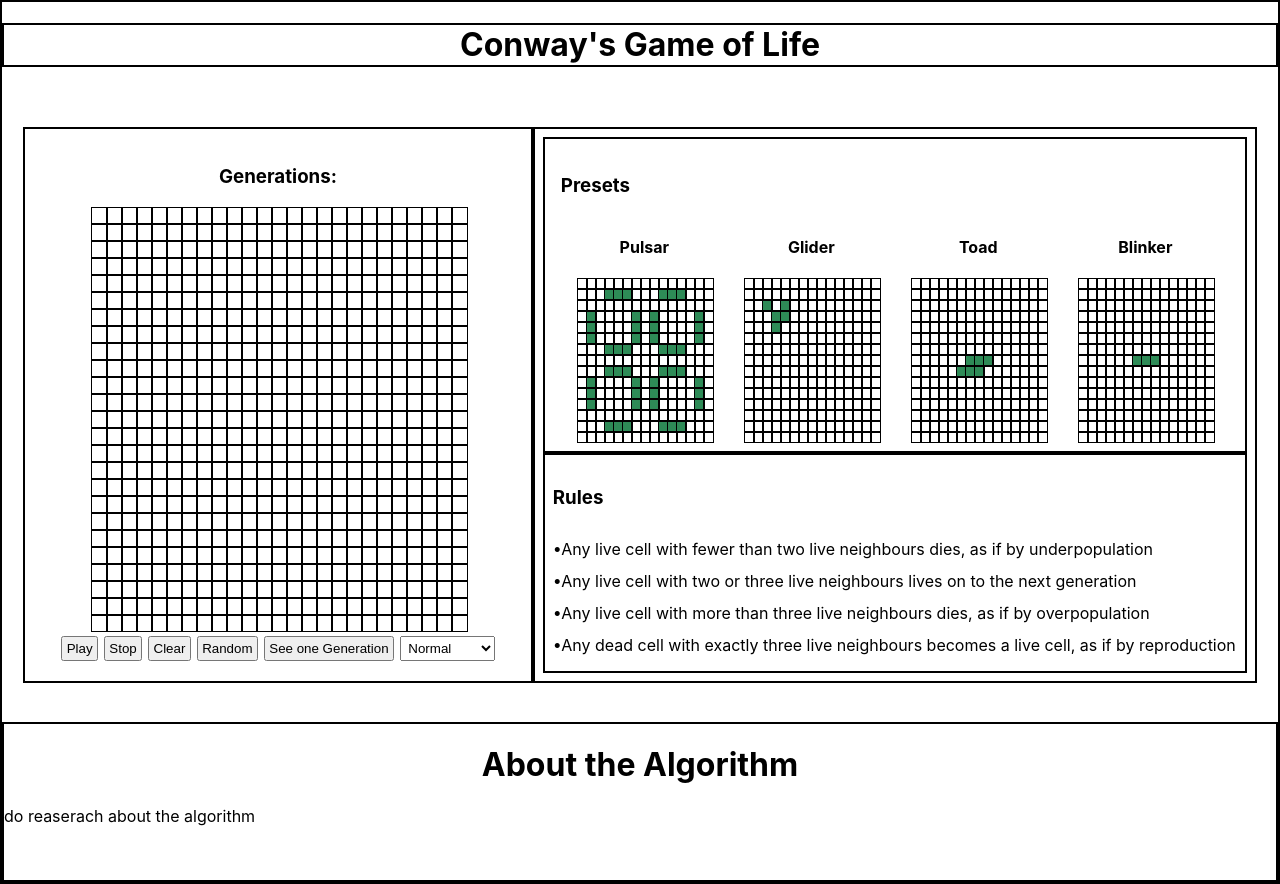
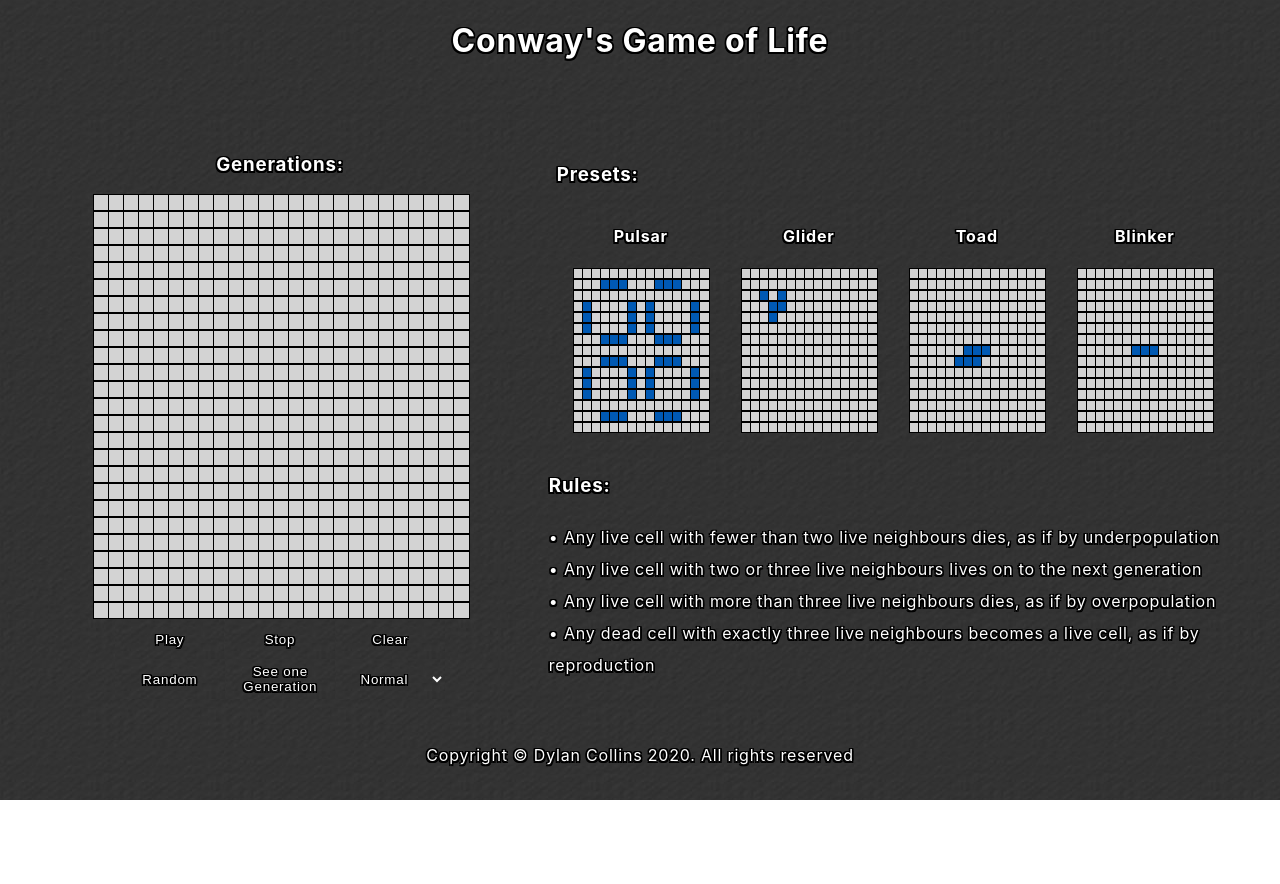
Before and after one commit to dylan17th/Conway_game_of_life, a React (Create React App) app in the folder game-of-life/: page / in a window 1280 px wide. After the commit the page ends 800 px from the top, so only its background shows below. Built offline with nearby package versions, Linux system fonts and the light colour scheme.

Commit message:
finished MVP for the project

```diff
--- a/game-of-life/src/App.css
+++ b/game-of-life/src/App.css
@@ -1,24 +1,21 @@
 .main-component{
   display: flex;
   flex-wrap: wrap;
-  border: black solid 2px;
   justify-content: center;
-  height: 110vh;
+  height: 100vh;
 }
 
 .title-for-page{
   width: 100vw;
   text-align: center;
-  border: black solid 2px;
   height: 5vh;
 }
 
 /* this is all the CSS for the grid components */
 .grid-components{
   width: 37vw;
-  border: black solid 2px;
   padding: 1rem;
-  height: 65vh;
+  height: 70vh;
   display: flex;
   flex-direction: column;
   align-items: center;
@@ -35,19 +32,18 @@
   height: 15px;
 }
 
+
 /* this is all the CSS for the presets components */
 .presets-components{
   width: 55vw;
-  border: black solid 2px;
   padding: .5rem;
-  height: 67vh;
+  height: 72vh;
   display: flex;
   flex-direction: column;
   justify-content: space-evenly;
 }
 
 .presets-div{
-  border:black solid 2px;
   height: 35vh;
   padding: 1rem
 }
@@ -68,32 +64,64 @@
 
 /* this is all the CSS for the rules components */
 .rules-components{
-  border: black solid 2px;
   padding: .5rem;
   height: 30vh;
   line-height: 2rem;
 }
 
 
-/* this is all the css for the about algorithm component*/
-
-.about-div{
-  border:black solid 2px;
-  width: 100vw;
-}
-
-.about-title{
-  text-align: center;
-}
-
 /*this section is all the styling for the buttons*/
 
 .buttons-div{
   display: flex;
+  flex-direction: column;
   justify-content: space-evenly;
+  width: 70%;
+}
+
+.main-buttons{
+  display: flex;
+  width: 100%;
+  justify-content: space-evenly;
+  align-items: center;
 }
 
 .button{
-  padding: .2rem;
-  margin: .2rem;
+  width: 33%;
+  height: 5vh;
+  text-align: center;
+  border: none;
+  background-image: url('./images/new-background.png');
+  text-shadow: -1.5px -1.5px 0 #000, 1.5px 1.5px 0 #000, 0 -1.5px 0 #000,
+  0 1.5px 0 #000, 1.5px -1.5px 0 #000, -1.5px 1.5px 0 #000, 1.5px 0 0 #000,
+  -1.5px 0 0 #000;
+  color: white;
+  letter-spacing: .05rem;
+  outline: none;
 }
+
+.button:hover{
+  background: black;
+}
+
+.button-select{
+  width: 8.5vw;
+  height: 5vh;
+  background-image: url('./images/new-background.png');
+  text-shadow: -1.5px -1.5px 0 #000, 1.5px 1.5px 0 #000, 0 -1.5px 0 #000,
+  0 1.5px 0 #000, 1.5px -1.5px 0 #000, -1.5px 1.5px 0 #000, 1.5px 0 0 #000,
+  -1.5px 0 0 #000;
+  color: white;
+  letter-spacing: .05rem;
+  border: none;
+  text-align-last:center;
+}
+
+.button-select:hover{
+  background: black;
+}
+
+.button:active,
+.button:focus {
+    border:0.1em solid #0059b3;
+ }
--- a/game-of-life/src/App.js
+++ b/game-of-life/src/App.js
@@ -5,7 +5,7 @@ import './App.css';
 function App() {
   return (
     <>
-      <Main/>
+      <Main />
     </>
   );
 }
--- a/game-of-life/src/components/About_Algorithm.js
+++ /dev/null
@@ -1,12 +0,0 @@
-import React from "react";
-
-const About = () =>{
-    return(
-        <div className="about-div">
-            <h1 className="about-title">About the Algorithm</h1>
-            <p>do reaserach about the algorithm</p>
-        </div>
-    )
-}
-
-export default About;
--- a/game-of-life/src/components/Grid/Buttons.js
+++ b/game-of-life/src/components/Grid/Buttons.js
@@ -29,15 +29,18 @@ const Buttons = props => {
 
     return (
         <div className="buttons-div">
-            <button
+            <div className="main-buttons">
+                <button className="button"
                     onClick={() => {
                         props.setClickable(!props.clickable);
                         props.isRunning.current = false;
                         props.runGame();
                     }}
                     className="button">Play</button>
-            <button onClick={() => props.setClickable(true)} className="button">Stop</button>
+                <button className="button" onClick={() => props.setClickable(true)} className="button">Stop</button>
                 <button className="button" onClick={clearingTheGid}>Clear</button>
+            </div>
+            <div className="main-buttons">
                 <button className="button" onClick={randomGid}>Random</button>
                 <button className="button" onClick={() => {
                     if (props.clickable === true) {
@@ -46,13 +49,15 @@ const Buttons = props => {
                     }
                 }}>{props.oneGeneration === true ? " See all generations" : "See one Generation"}</button>
                 <label>
-                <select className="button" defaultValue={props.speed.value} onChange={handleSelect}>
+                    <select className="button-select" defaultValue={props.speed.value} onChange={handleSelect}>
                         <option value={1500}>Slow</option>
                         <option value={1000}>Normal</option>
                         <option value={500}>Fast</option>
                         <option value={200}>Super Fast</option>
                     </select>
                 </label>
+
+            </div>
         </div>
     )
 }
--- a/game-of-life/src/components/Grid/index.js
+++ b/game-of-life/src/components/Grid/index.js
@@ -21,32 +21,32 @@ const Grid = props => {
     const indexPointsNeeded = [[0, 1], [0, -1], [1, -1], [-1, 1], [1, 1], [-1, -1], [1, 0], [-1, 0]]
     const [numberOfGenerations, setNumberOfGenerations] = useState(0)
 
-     useEffect(()=>{
-        if (props.clickedOnPulsar){
+    useEffect(() => {
+        if (props.clickedOnPulsar) {
             props.setClickedOnPulsar(false)
             setMyGrid(prevState => {
                 return handleMainPulsar(prevState)
             })
         }
-        if (props.clickedOnGlider){
+        if (props.clickedOnGlider) {
             props.setClickedOnGlider(false)
             setMyGrid(prevState => {
                 return handleMainGlider(prevState)
             })
         }
-        if (props.clickedOnBlinker){
+        if (props.clickedOnBlinker) {
             props.setClickedOnBlinker(false)
             setMyGrid(prevState => {
                 return handleMainBlinker(prevState)
             })
         }
-        if (props.clickedOnToad){
+        if (props.clickedOnToad) {
             props.setClickedOnToad(false)
             setMyGrid(prevState => {
                 return handleMainToad(prevState)
             })
         }
-     }, [props.clickedOnPulsar, props.clickedOnGlider, props.clickedOnBlinker, props.clickedOnToad]);
+    }, [props.clickedOnPulsar, props.clickedOnGlider, props.clickedOnBlinker, props.clickedOnToad]);
 
     function findNeighbors() {
         setMyGrid(prevState => {
@@ -92,7 +92,6 @@ const Grid = props => {
         setTimeout(runGame, mySpeed.current) //using recursion and am going to keep running the game every second
     }, [])
 
-    console.log(myGrid)
     return (
         <>
             <h3>Generations: {numberOfGenerations === 0 ? undefined : numberOfGenerations}</h3>
@@ -106,7 +105,7 @@ const Grid = props => {
                                 return clonedBoard
                             })
                         }
-                    }} key={index + Math.random()} className="box" style={{ backgroundColor: myGrid[index][i] ? "seagreen" : null }}>
+                    }} key={index + Math.random()} className="box" style={{ backgroundColor: myGrid[index][i] ? "#0059b3" : "lightgrey" }}>
                     </div>)))}
             </div>
             <Buttons
--- a/game-of-life/src/components/Presets.js
+++ b/game-of-life/src/components/Presets.js
@@ -54,7 +54,7 @@ const Presets = (props) => {
                             height: "9px",
                             width: "9px",
                             border: "solid .5px black",
-                            backgroundColor: startingState[index][i] ? "seagreen" : null
+                            backgroundColor: startingState[index][i] ? "#0059b3" : "lightgrey"
                         }}>
                     </div>)))}
             </div>
@@ -62,7 +62,7 @@ const Presets = (props) => {
     }
     return (
         <div className="presets-div">
-            <h3>Presets</h3>
+            <h3>Presets:</h3>
             <section className="presets-section">
                 <div onClick={() => props.setClickedOnPulsar(true)} className="the-presets">
                     <h4>Pulsar</h4>
--- a/game-of-life/src/components/Rules.js
+++ b/game-of-life/src/components/Rules.js
@@ -1,13 +1,13 @@
 import React from "react";
 
-const Rules = () =>{
-    return(
+const Rules = () => {
+    return (
         <>
-            <h1>Rules</h1>
-            <div>•Any live cell with fewer than two live neighbours dies, as if by underpopulation</div>
-            <div>•Any live cell with two or three live neighbours lives on to the next generation</div>
-            <div>•Any live cell with more than three live neighbours dies, as if by overpopulation</div>
-            <div>•Any dead cell with exactly three live neighbours becomes a live cell, as if by reproduction</div>
+            <h1>Rules:</h1>
+            <div>• Any live cell with fewer than two live neighbours dies, as if by underpopulation</div>
+            <div>• Any live cell with two or three live neighbours lives on to the next generation</div>
+            <div>• Any live cell with more than three live neighbours dies, as if by overpopulation</div>
+            <div>• Any dead cell with exactly three live neighbours becomes a live cell, as if by reproduction</div>
         </>
     )
 }
--- a/game-of-life/src/components/index.js
+++ b/game-of-life/src/components/index.js
@@ -1,5 +1,4 @@
 import React, { useState } from "react";
-import About from "./About_Algorithm";
 import Presets from './Presets';
 import Grid from './Grid/index';
 import Rules from './Rules';
@@ -36,7 +35,9 @@ const Main = () => {
                     <Rules />
                 </section>
             </section>
-            <About />
+            <div>
+                Copyright {'\u00a9'} Dylan Collins 2020. All rights reserved
+            </div>
         </div>
     )
 }
--- a/game-of-life/src/helper_function/index.js
+++ b/game-of-life/src/helper_function/index.js
@@ -1,4 +1,4 @@
-export const pulsarFunction = (gridRows) =>{
+export const pulsarFunction = (gridRows) => {
     gridRows[1][3] = 1
     gridRows[1][4] = 1
     gridRows[1][5] = 1
@@ -79,7 +79,7 @@ export const handleMainGlider = (grid) => {
     return newGrid
 }
 
-export const handleMainPulsar = (grid) =>{
+export const handleMainPulsar = (grid) => {
     const newGrid = grid
     newGrid[2][4] = 1
     newGrid[2][5] = 1
@@ -121,7 +121,7 @@ export const handleMainPulsar = (grid) =>{
     newGrid[14][11] = 1
     newGrid[14][12] = 1
     newGrid[10][7] = 1
-    newGrid[11][8] = 1
+    newGrid[11][7] = 1
     newGrid[12][7] = 1
     newGrid[10][9] = 1
     newGrid[11][9] = 1
--- a/game-of-life/src/index.css
+++ b/game-of-life/src/index.css
@@ -6,6 +6,12 @@ body {
   -webkit-font-smoothing: antialiased;
   -moz-osx-font-smoothing: grayscale;
   box-sizing: border-box;
+  background-image: url("./images/new-background.png");
+  text-shadow: -1.5px -1.5px 0 #000, 1.5px 1.5px 0 #000, 0 -1.5px 0 #000,
+  0 1.5px 0 #000, 1.5px -1.5px 0 #000, -1.5px 1.5px 0 #000, 1.5px 0 0 #000,
+  -1.5px 0 0 #000;
+  color: white;
+  letter-spacing: .05rem;
 }
 
 code {
--- a/game-of-life/src/index.js
+++ b/game-of-life/src/index.js
@@ -4,6 +4,6 @@ import './index.css';
 import App from './App';
 
 ReactDOM.render(
-    <App />,
+  <App />,
   document.getElementById('root')
 );
```
Also changed, not shown: game-of-life/src/images/new-background.png (added). Lines whose indentation alone changed are shown as unchanged.
